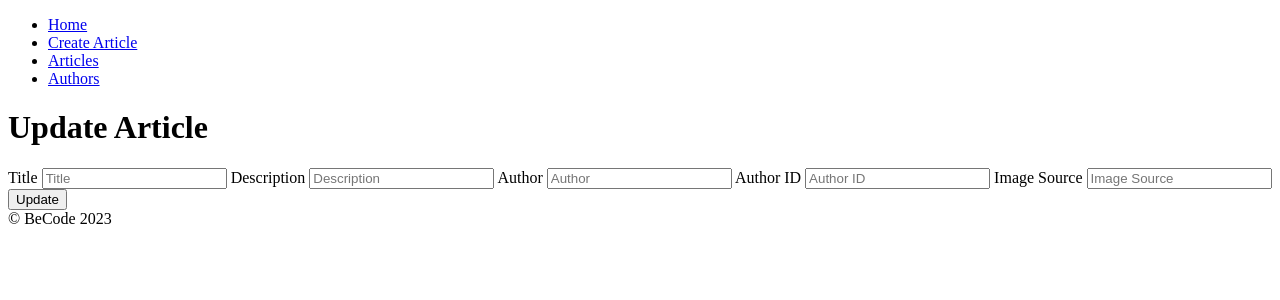
After one commit to PAZTEK1007/routing-system, a PHP site: template src/View/articles/update.php in a window 1280 px wide. The commit adds this page. Shown: the top 300 px of the page. Run offline with PHP 8.4, Linux system fonts and the light colour scheme; the template is opened without the code that fills it, so the values that code supplies are empty.

Commit message:
Add Update & Delete Article

```diff
--- a/src/View/articles/create.php
+++ b/src/View/articles/create.php
@@ -1,8 +1,5 @@
 <?php require 'View/includes/header.php'?>
 
-<?php
-
-?>
 <form method="post" action="">
     <h1>Create Article</h1>
     <label for="title">Title</label>
--- a/src/View/articles/show.php
+++ b/src/View/articles/show.php
@@ -28,6 +28,8 @@
     <p>Publish Date: <?php echo $articlePublishDate; ?></p>
     <a href="?page=articles-show&id=<?php echo $articlePrevious; ?>">Previous article</a>
     <a href="?page=articles-show&id=<?php echo $articleNext; ?>">Next article</a>
+    <a href="?page=articles-update&id=<?php echo $articleId; ?>">Update article</a>
+    <a href="?page=articles-delete&id=<?php echo $articleId; ?>">Delete article</a>
 </section>
 
 <?php require 'View/includes/footer.php'?>
--- /dev/null
+++ b/src/View/articles/update.php
@@ -0,0 +1,23 @@
+<?php require 'View/includes/header.php' ?>
+
+<form method="post" action="">
+    <h1>Update Article</h1>
+    <label for="title">Title</label>
+    <input type="text" name="title" placeholder="Title" value="<?php echo $updatedArticle->getTitle(); ?>">
+
+    <label for="description">Description</label>
+    <input type="text" name="description" placeholder="Description" value="<?php echo $updatedArticle->getDescription(); ?>">
+
+    <label for="author">Author</label>
+    <input type="text" name="author" placeholder="Author" value="<?php echo $updatedArticle->getAuthor(); ?>">
+
+    <label for="authorId">Author ID</label>
+    <input type="text" name="authorId" placeholder="Author ID" value="<?php echo $updatedArticle->getAuthorId(); ?>">
+
+    <label for="imgSrc">Image Source</label>
+    <input type="text" name="imgSrc" placeholder="Image Source" value="<?php echo $updatedArticle->getImgSrc(); ?>">
+
+    <input type="submit" name="submit" value="Update">
+</form>
+
+<?php require 'View/includes/footer.php' ?>
--- a/src/View/includes/header.php
+++ b/src/View/includes/header.php
@@ -14,6 +14,9 @@
                 <a href="index.php">Home</a>
             </li>
             <li>
+                <a href="index.php?page=articles-create">Create Article</a>
+            </li>
+            <li>
                 <a href="index.php?page=articles">Articles</a>
             </li>
             <li>
```
Also changed, not shown: src/Controller/ArticleController.php (+66 -0 lines), src/index.php (+10 -0 lines).
